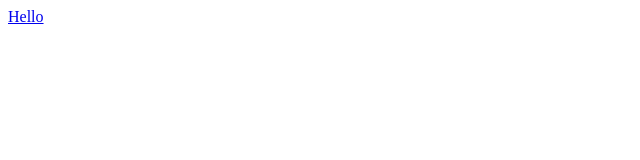
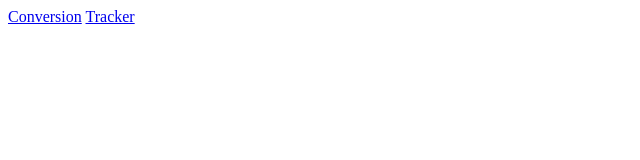
Before and after one commit to Dikkas/JSThings, a plain HTML site: page index.html in a window 1280 px wide. Shown: the whole page, without its empty margins (0-640 px from the left). Drawn offline with Linux system fonts and the light colour scheme.

Commit message:
Update index.html

```diff
--- a/index.html
+++ b/index.html
@@ -1 +1,2 @@
-<a href="Conversion/index.html">Hello</a>
+<a href="Conversion/index.html">Conversion</a>
+<a href="Tracker/index.html">Tracker</a>
```
